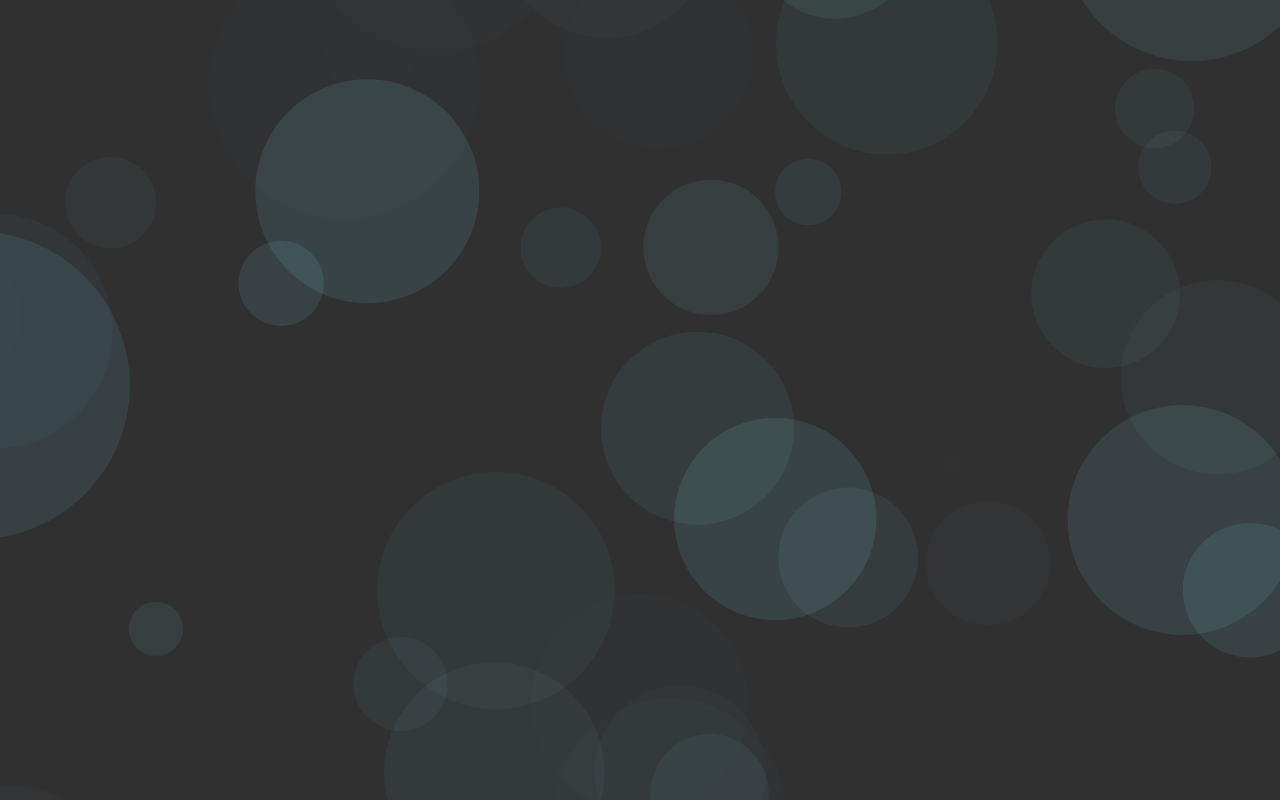
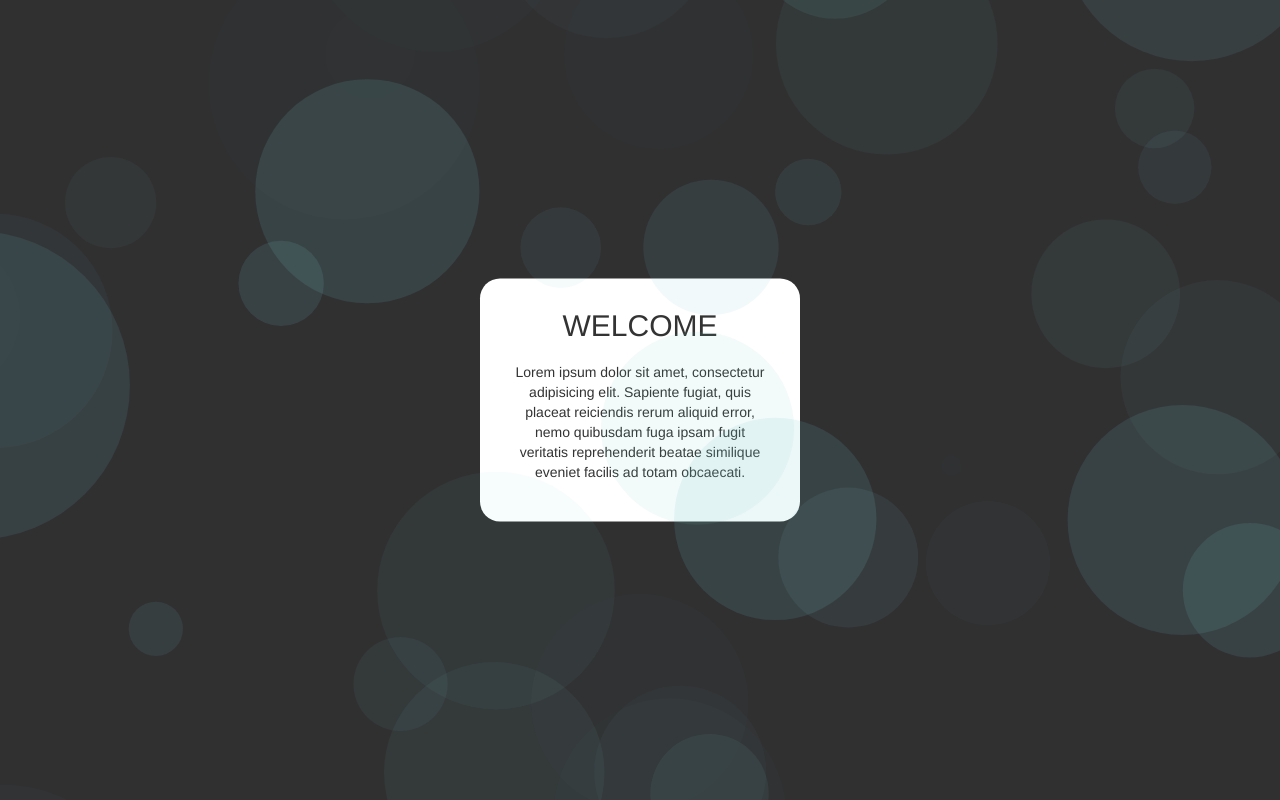
Before and after one commit to norielparaiso/norielparaiso.github.io, a PHP site: page / in a window 1280 px wide. Run offline with PHP 8.4, Linux system fonts and the light colour scheme.

Commit message:
adding favicons

```diff
--- a/css/main.css
+++ b/css/main.css
@@ -14,3 +14,17 @@ body{
 	width: 100%;
 	height: 100%;
 }
+.card-wrap{
+	position: absolute;
+	top: 50%;
+	left: 50%;
+	width: 320px;
+	padding: 30px;
+	transform: translate(-50%, -50%);
+	text-align: center;
+	border-radius: 20px;
+	background-color: #fff;
+}
+h2{
+	margin: 0px 0px 20px;
+}
--- a/index.html
+++ b/index.html
@@ -9,7 +9,13 @@
 
 	<meta name="description" content="">
 
-	<!-- [TODO] INSERT FAVICON CODE HERE: generate from https://realfavicongenerator.net/ -->
+	<link rel="apple-touch-icon" sizes="180x180" href="images/apple-touch-icon.png">
+	<link rel="icon" type="image/png" sizes="32x32" href="images/favicon-32x32.png">
+	<link rel="icon" type="image/png" sizes="16x16" href="images/favicon-16x16.png">
+	<link rel="manifest" href="images/site.webmanifest">
+	<link rel="mask-icon" href="images/safari-pinned-tab.svg" color="#5bbad5">
+	<meta name="msapplication-TileColor" content="#ffffff">
+	<meta name="theme-color" content="#ffffff">
 
 	<!-- OG for social sharing -->
 	<meta property="fb:app_id" content="">
@@ -27,6 +33,12 @@
 </head>
 <body>
 	<div class="norkitoworks">
+		<div class="card-wrap">
+			<div class="inner">
+				<h2>WELCOME</h2>
+				<p>Lorem ipsum dolor sit amet, consectetur adipisicing elit. Sapiente fugiat, quis placeat reiciendis rerum aliquid error, nemo quibusdam fuga ipsam fugit veritatis reprehenderit beatae similique eveniet facilis ad totam obcaecati.</p>
+			</div>
+		</div>
 		<div id="particles-js"></div>
 	</div>
 	<script>
```
Also changed, not shown: images/browserconfig.xml (added, +9 -0 lines), images/android-chrome-192x192.png (added), images/android-chrome-512x512.png (added), images/apple-touch-icon.png (added), images/favicon-16x16.png (added), images/favicon-32x32.png (added), images/favicon.ico (added), images/logo.png (added), images/logo/NP.png (added), images/logo/NP.svg (added), images/mstile-150x150.png (added), images/safari-pinned-tab.svg (added), images/site.webmanifest (added), 1 other file.
